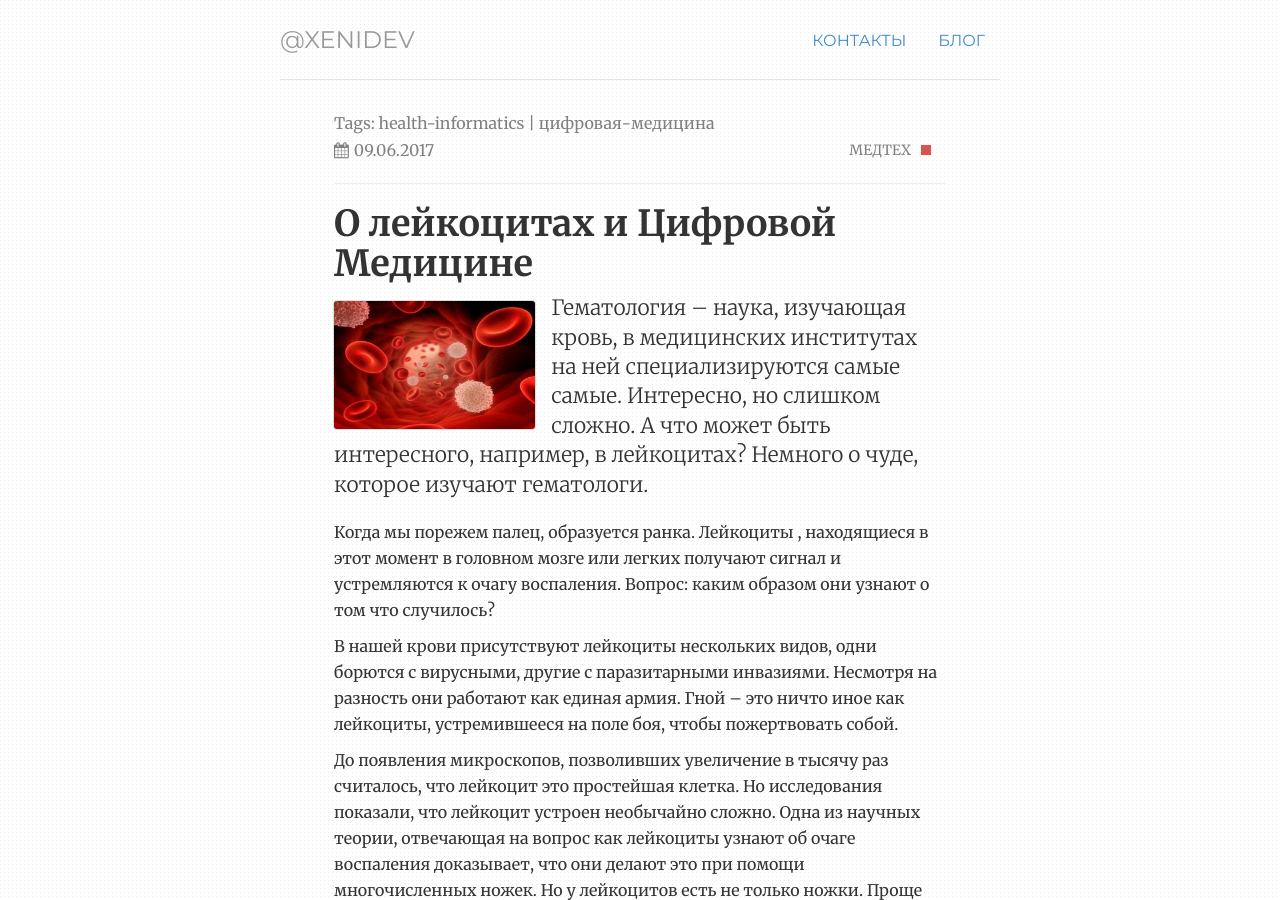
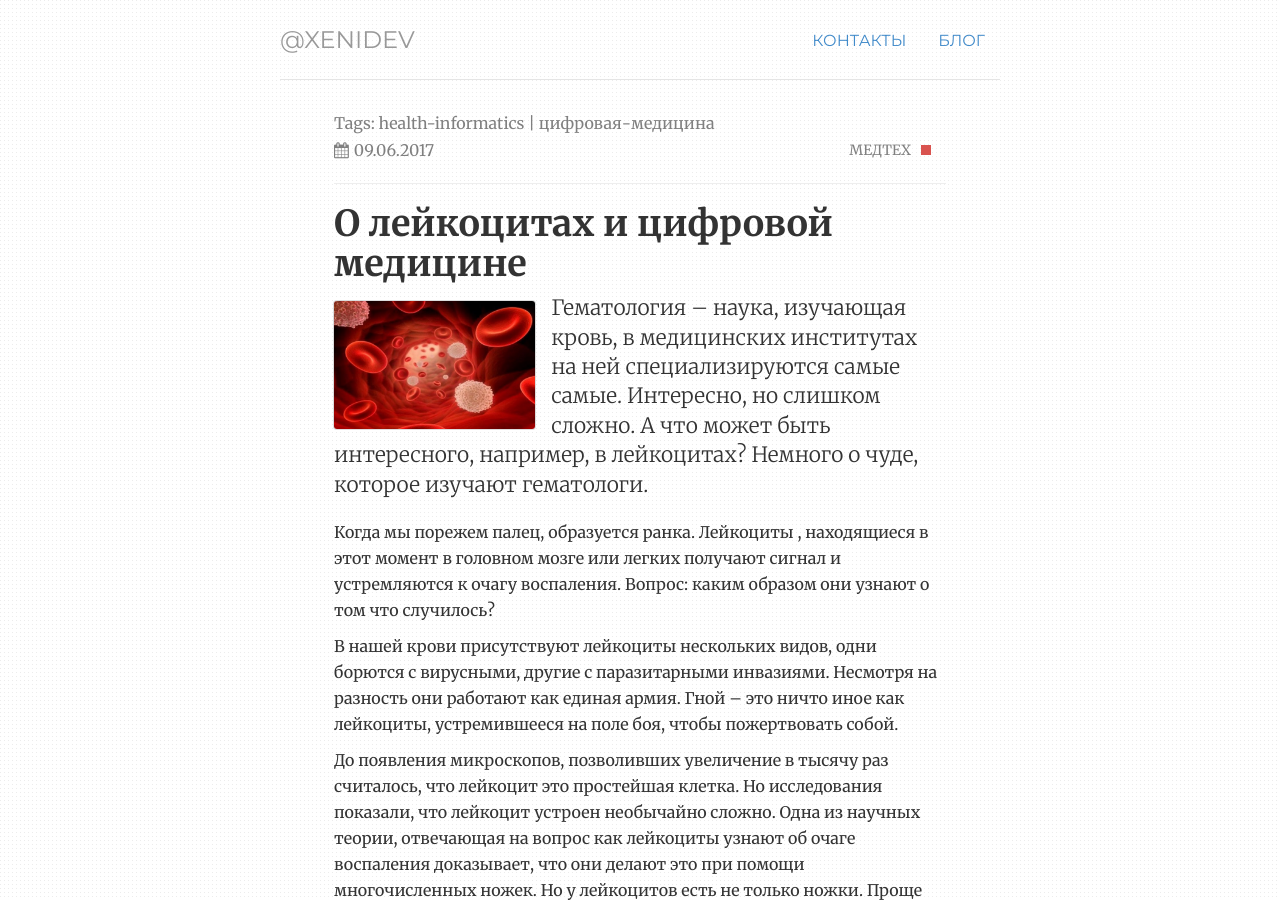
Before and after one commit to ValeraS/xenidev.github.io, a Jekyll site: the page built from _posts/2017-06-09-О-лейкоцитах.md, in a window 1280 px wide and 900 px high. Built offline with Jekyll 4.4.1, drawn with Linux system fonts in a browser that asks for light colours.

```diff
--- a/_posts/2017-06-09-О-лейкоцитах.md
+++ b/_posts/2017-06-09-О-лейкоцитах.md
@@ -1,6 +1,6 @@
 ---
 layout: post
-title: О лейкоцитах и Цифровой Медицине
+title: О лейкоцитах и цифровой медицине
 tags: health-informatics цифровая-медицина
 category: медтех
 image: "/img/lejkocity.jpg"
```
